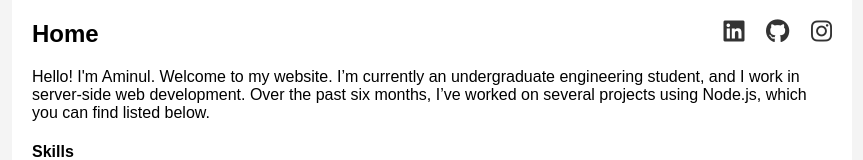
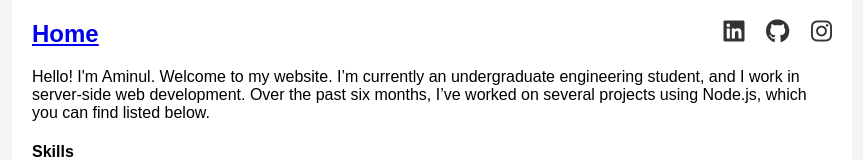
Before and after one commit to aminulislam33/portfolio, a website: page public/index.html in a window 1280 px wide. Shown: the top 160 px of the page, without its empty margins (208-1071 px from the left). Drawn offline with Linux system fonts and the light colour scheme.

Commit message:
clickable home

```diff
--- a/public/index.html
+++ b/public/index.html
@@ -82,7 +82,7 @@
 
 <body>
     <section id="about">
-        <h2>Home</h2>
+        <h2 class="home"><a href="/">Home</a></h2>
         <div class="social-links">
             <a href="https://www.linkedin.com/in/aminul-islam-683b02285" target="_blank">
                 <i class="fab fa-linkedin"></i>
```
